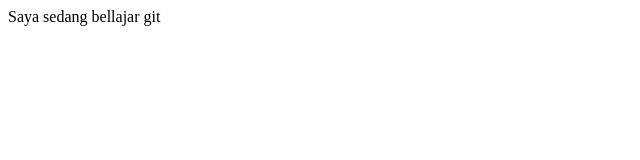
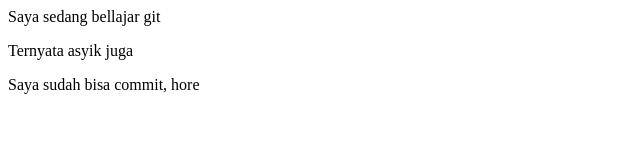
Before and after one commit to Reviandi/Latihan-Git, a plain HTML site: page index.html in a window 1280 px wide. Shown: the whole page, without its empty margins (0-640 px from the left). Drawn offline with Linux system fonts and the light colour scheme.

Commit message:
Satu perintah add dan commit

```diff
--- a/index.html
+++ b/index.html
@@ -4,6 +4,8 @@
 	<title></title>
 </head>
 <body>
-	Saya sedang bellajar git
+Saya sedang bellajar git
+<p>Ternyata asyik juga</p>
+<div>Saya sudah bisa commit, hore</div>
 </body>
 </html>
```
Also changed, not shown: tes1.txt.
